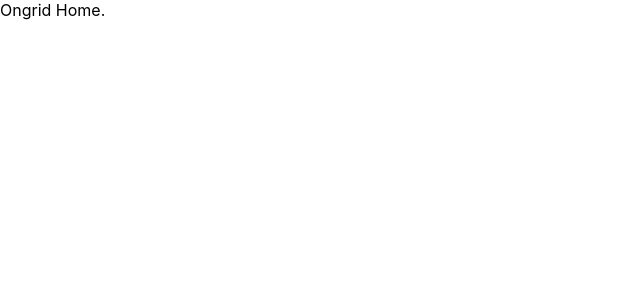
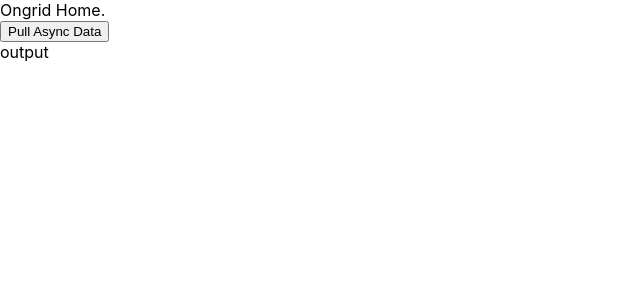
Before and after one commit to saundarya-ongrid/ongrid-todo-task, a React (Create React App) app: page / in a window 1280 px wide. Shown: the top 300 px of the page, without its empty margins (0-640 px from the left). Built offline with nearby package versions, Linux system fonts and the light colour scheme.

Commit message:
redux and redux saga arch. setup

```diff
--- a/package.json
+++ b/package.json
@@ -14,6 +14,7 @@
     "react": "^17.0.1",
     "react-dom": "^17.0.1",
     "react-redux": "^7.2.2",
+    "react-router": "^5.2.0",
     "react-router-dom": "^5.2.0",
     "react-scripts": "4.0.3",
     "redux": "^4.0.5",
--- a/src/App.js
+++ b/src/App.js
@@ -1,9 +1,22 @@
-import React from 'react'
+import React from "react";
+import createSagaMiddleware from "redux-saga";
+import { createStore, applyMiddleware } from "redux";
+import { Provider } from "react-redux";
+import rootReducer from "./reducers";
+import rootSaga from "./actions/sagas";
+import { ActionComponent } from "./components/ActionComponent";
+import OutputComponent from "./components/OutputComponent";
 
 export const App = () => {
+  const sagaMiddleware = createSagaMiddleware();
+  const store = createStore(rootReducer, applyMiddleware(sagaMiddleware));
+  sagaMiddleware.run(rootSaga);
+
   return (
-    <div>
-      Ongrid Home.
-    </div>
-  )
-}
+    <Provider store={store}>
+      <div>Ongrid Home.</div>
+      <ActionComponent />
+      <OutputComponent />
+    </Provider>
+  );
+};
--- /dev/null
+++ b/src/actions/allActions.js
@@ -0,0 +1,7 @@
+  const getAsyncData = () => {
+    return {
+      type: "GET_ASYNC_DATA",
+    };
+  };
+
+  export default { getAsyncData };
--- /dev/null
+++ b/src/actions/sagas.js
@@ -0,0 +1,18 @@
+import { put, takeLatest, all } from "redux-saga/effects";
+import axios from "axios";
+const runOurAction = function* () {
+  let remoteData;
+  yield axios.get("https://httpbin.org/json").then((resp) => {
+    //   console.log('response',resp.data)
+
+    remoteData = resp.data;
+  });
+  yield put({ type: "SET_DATA", payload: remoteData });
+};
+function* getAsyncDataWatcher() {
+  yield takeLatest("GET_ASYNC_DATA", runOurAction);
+}
+
+export default function* rootSaga() {
+  yield all([getAsyncDataWatcher()]);
+}
--- /dev/null
+++ b/src/components/ActionComponent.js
@@ -0,0 +1,17 @@
+import React from "react";
+import { useDispatch } from "react-redux";
+import allActions from "../actions/allActions";
+
+export const ActionComponent = () => {
+  const dispatch = useDispatch();
+  const pullAsyncDataFunc = () => {
+    dispatch(allActions.getAsyncData());
+  };
+  return (
+    <div>
+      <div>
+        <button onClick={pullAsyncDataFunc}>Pull Async Data</button>
+      </div>
+    </div>
+  );
+};
--- /dev/null
+++ b/src/components/OutputComponent.js
@@ -0,0 +1,29 @@
+import React from "react";
+import { useSelector } from "react-redux";
+
+const OutputComponent = () => {
+  const customAsyncData = useSelector((state) => state.customAsyncData.data);
+  //   console.log('output data', customAsyncData)
+  const { author, date, title } =
+    customAsyncData &&
+    customAsyncData.slideshow &&
+    customAsyncData.slideshow.author
+      ? customAsyncData.slideshow
+      : { author: "", date: "", title: "" };
+  return (
+    <div>
+      output
+      <div>
+        <p>
+          {author}
+          <br />
+          {title}
+          <br />
+          {date}
+          <br />
+        </p>
+      </div>
+    </div>
+  );
+};
+export default OutputComponent;
--- /dev/null
+++ b/src/reducers/index.js
@@ -0,0 +1,4 @@
+import {customAsyncData} from './reducers';
+import {combineReducers } from  'redux';
+const rootReducer = combineReducers({customAsyncData});
+export default rootReducer;
--- /dev/null
+++ b/src/reducers/reducers.js
@@ -0,0 +1,15 @@
+const initialState = {
+  data: "",
+};
+
+const customAsyncData = (state = initialState, action) => {
+  const newState = { ...state };
+  switch (action.type) {
+    case "SET_DATA":
+      newState.data = action.payload;
+      return newState;
+    default:
+      return newState;
+  }
+};
+export { customAsyncData };
```
Also changed, not shown: 1 other file (tests, documents, lock files or other folders).
